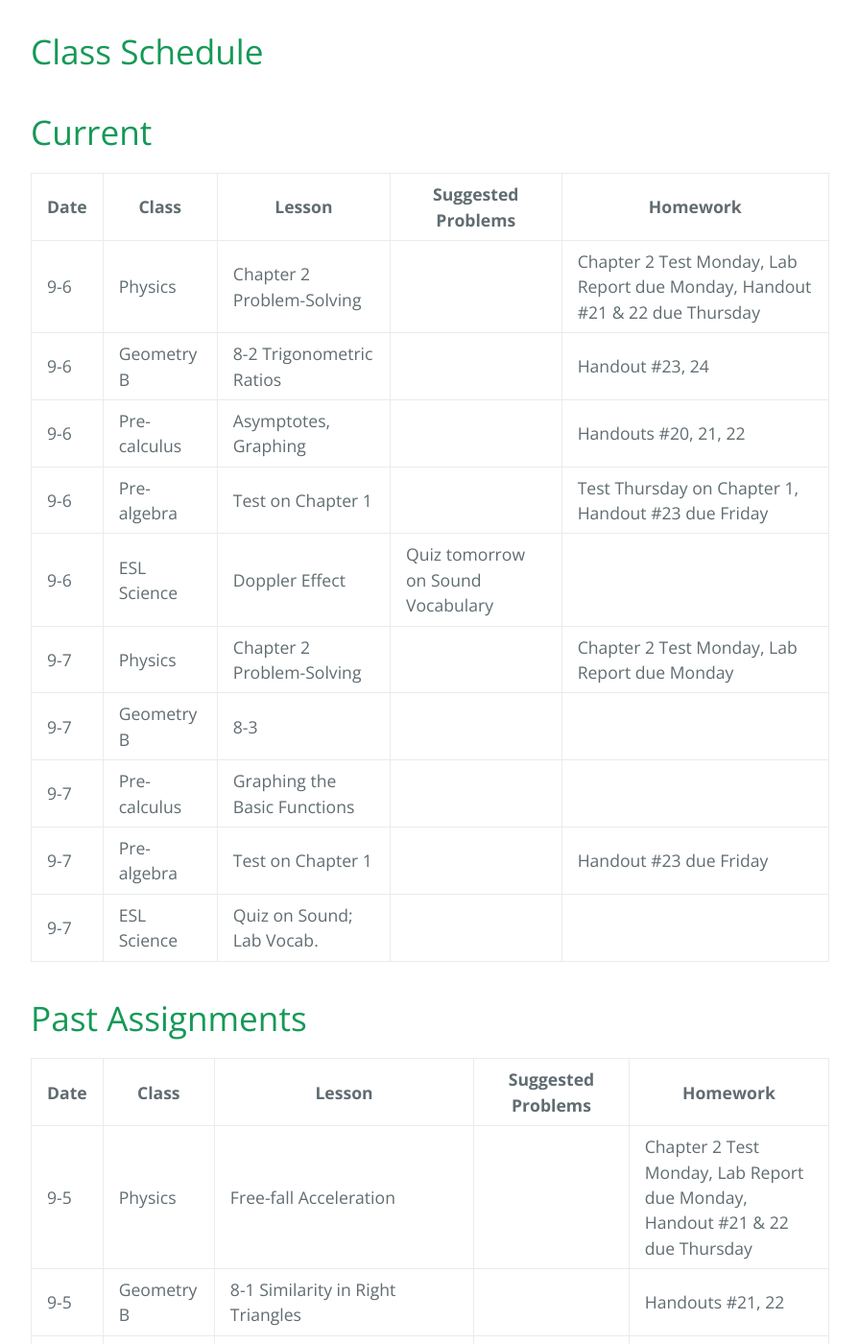
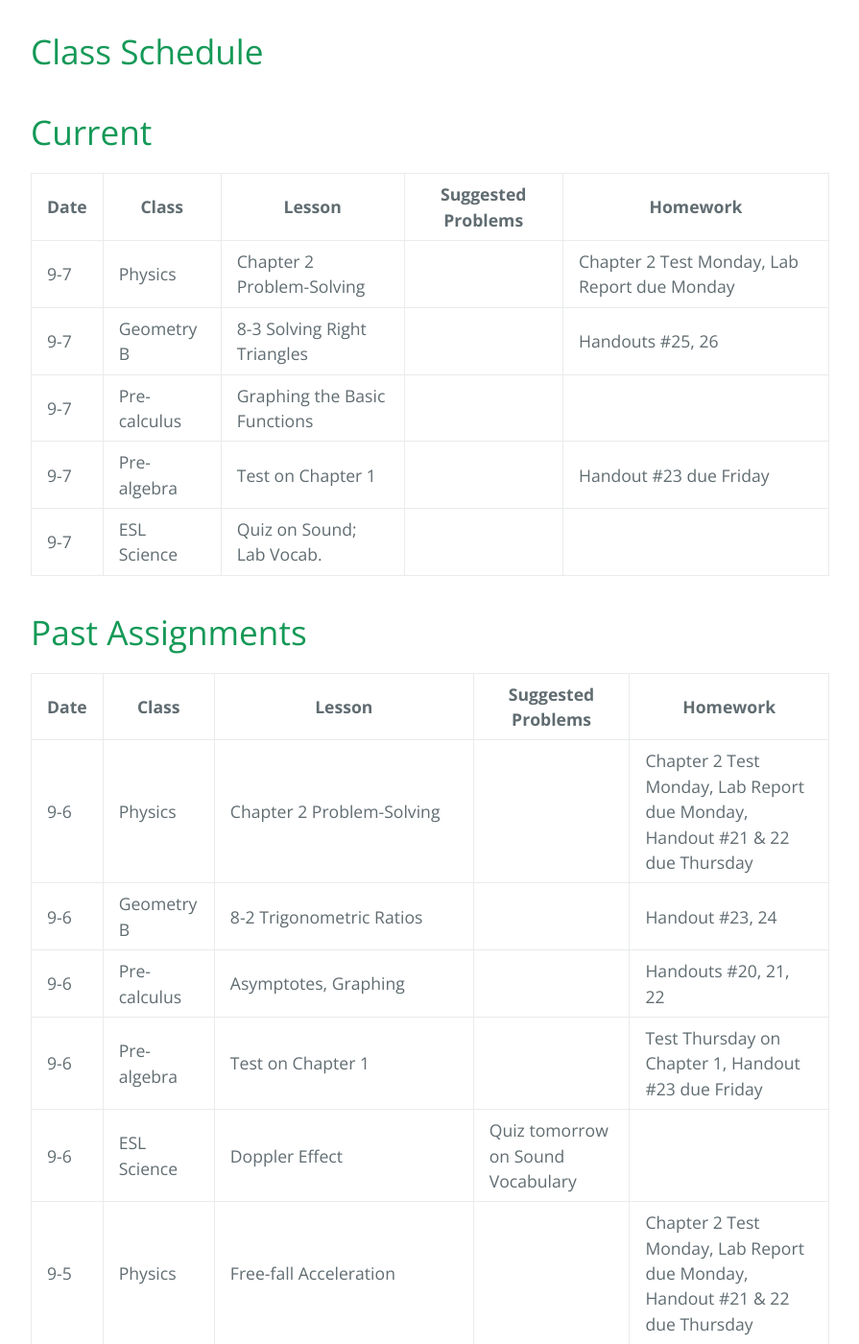
Before and after one commit to gpayoo/gpayoo, a Jekyll site: the page built from index.md, in a window 1280 px wide and 1400 px high, scrolled down 388 px. Shown: the whole window at 96% size, without its empty margins (192-1087 px from the left). Built offline with Jekyll 4.4.1, drawn with Linux system fonts in a browser that asks for light colours; our own code applies the rules of GitHub Pages for plain Markdown files; part of the change alters nothing that is shown.

Commit message:
Update index.md

```diff
--- a/index.md
+++ b/index.md
@@ -9,13 +9,8 @@ layout: default
 
 | Date | Class | Lesson | Suggested Problems | Homework |
 | ---- | ----- | ------ | -------- | ---
-| 9-6 | Physics | Chapter 2 Problem-Solving  | |  Chapter 2 Test Monday, Lab Report due Monday, Handout #21 & 22 due Thursday
-| 9-6 | Geometry B | 8-2 Trigonometric Ratios | |  Handout #23, 24|
-| 9-6 | Pre-calculus | Asymptotes, Graphing | |  Handouts #20, 21, 22
-| 9-6 | Pre-algebra | Test on Chapter 1 | | Test Thursday on Chapter 1,  Handout #23 due Friday
-| 9-6 | ESL Science | Doppler Effect  | Quiz tomorrow on Sound Vocabulary  |
 | 9-7 | Physics | Chapter 2 Problem-Solving  | |  Chapter 2 Test Monday, Lab Report due Monday
-| 9-7 | Geometry B | 8-3 | |  |
+| 9-7 | Geometry B | 8-3 Solving Right Triangles | | Handouts #25, 26 |
 | 9-7 | Pre-calculus | Graphing the Basic Functions | |
 | 9-7 | Pre-algebra | Test on Chapter 1| | Handout #23 due Friday
 | 9-7 | ESL Science | Quiz on Sound; Lab Vocab.  |  |
@@ -26,6 +21,11 @@ layout: default
 
 | Date | Class | Lesson | Suggested Problems | Homework |
 | ---- | ----- | ------ | -------- | ---
+| 9-6 | Physics | Chapter 2 Problem-Solving  | |  Chapter 2 Test Monday, Lab Report due Monday, Handout #21 & 22 due Thursday
+| 9-6 | Geometry B | 8-2 Trigonometric Ratios | |  Handout #23, 24|
+| 9-6 | Pre-calculus | Asymptotes, Graphing | |  Handouts #20, 21, 22
+| 9-6 | Pre-algebra | Test on Chapter 1 | | Test Thursday on Chapter 1,  Handout #23 due Friday
+| 9-6 | ESL Science | Doppler Effect  | Quiz tomorrow on Sound Vocabulary  |
 | 9-5 | Physics | Free-fall Acceleration  | |   Chapter 2 Test Monday, Lab Report due Monday, Handout #21 & 22 due Thursday
 | 9-5 | Geometry B | 8-1 Similarity in Right Triangles | |Handouts #21, 22  |
 | 9-5 | Pre-calculus | Test on Chapter P ||   Handouts #17, 18 due Wed.; Note: you must have a graphing calculator by Sept. 11th
```
